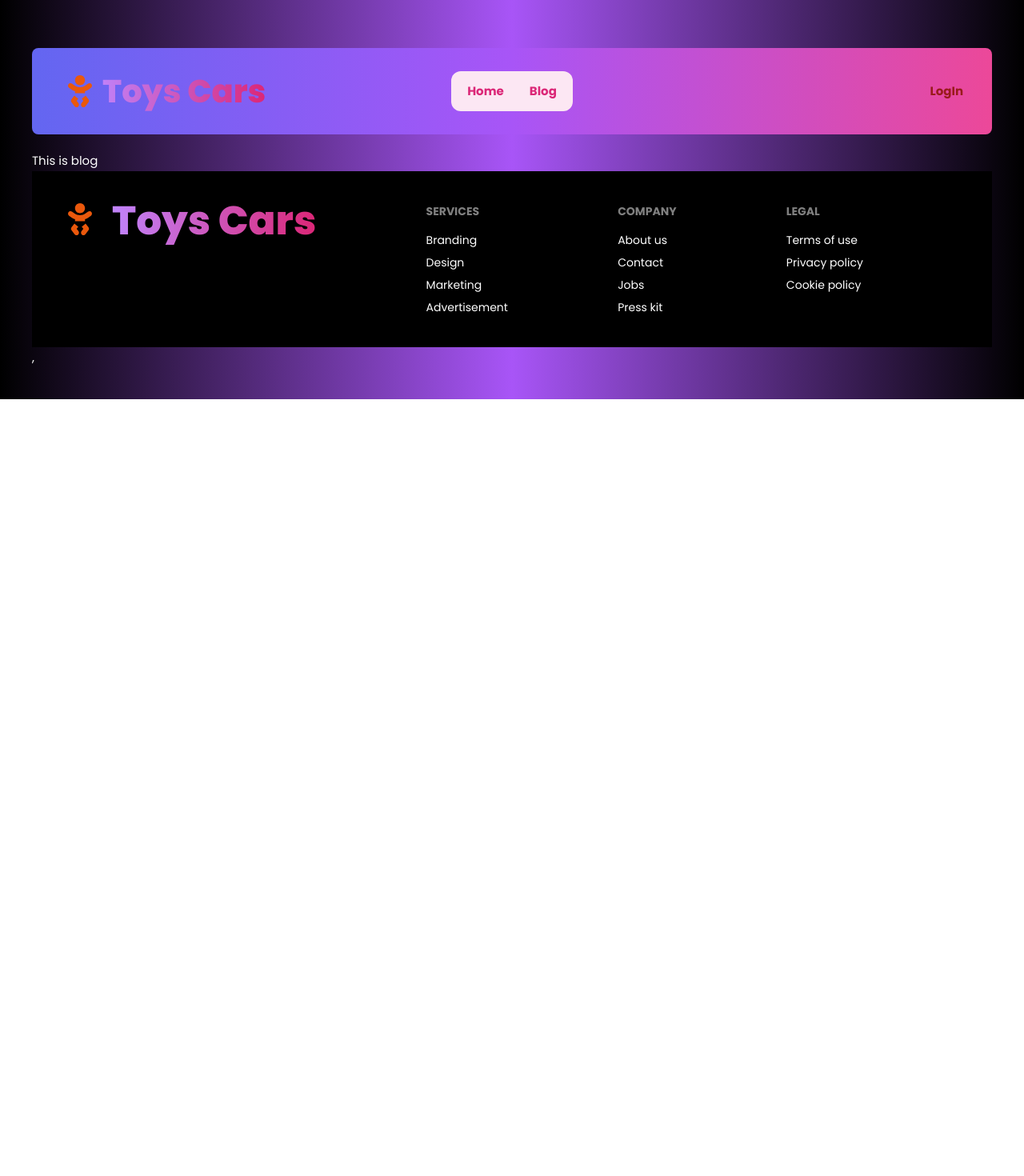
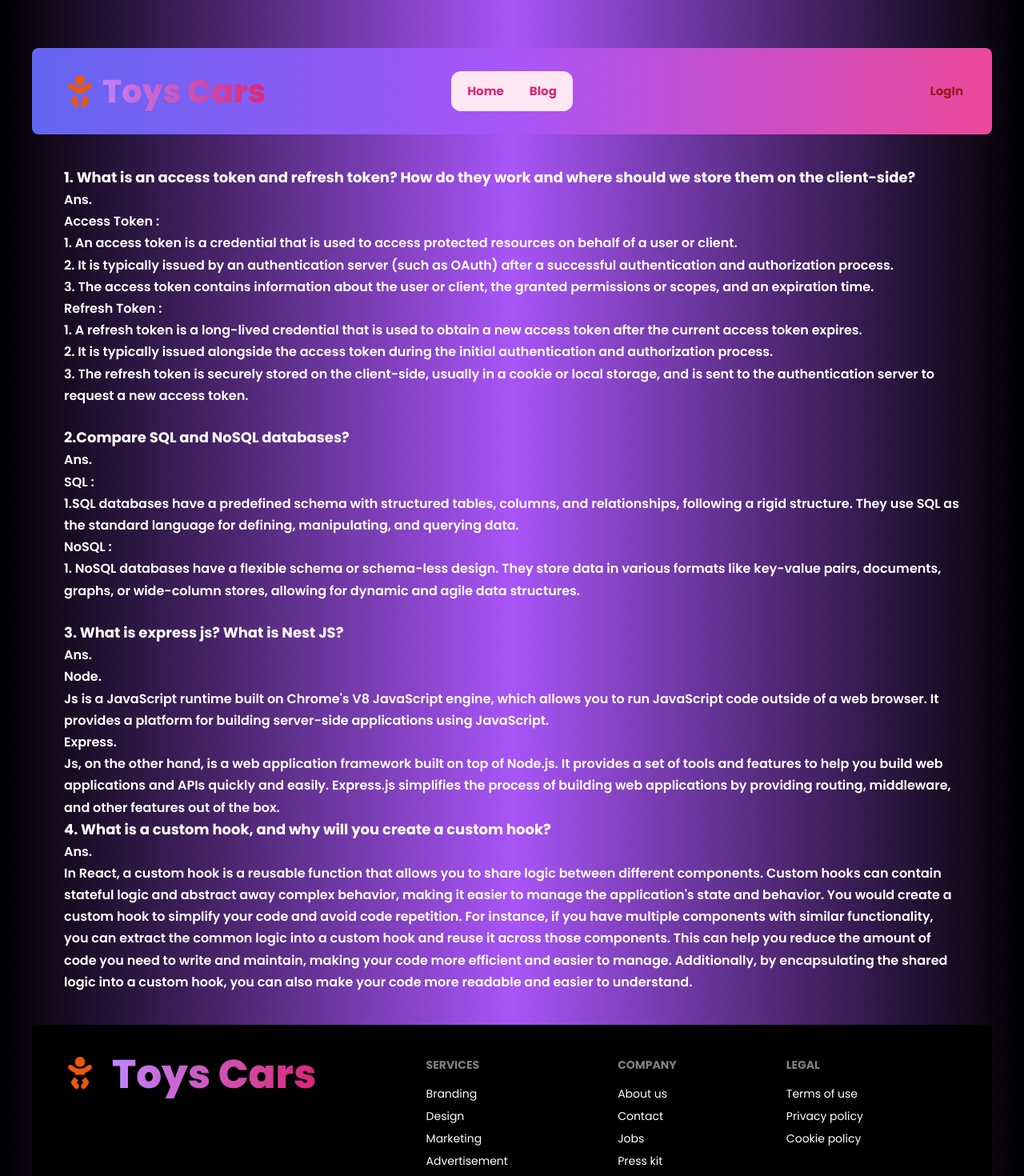
Before and after one commit to Yeasin1020/Simple-Toy-Cars-Marketplace, a React (Vite) app: page /blog in a window 1280 px wide. Shown: the top 1470 px of the page at 80% size. Before the commit the page ends 800 px from the top, so only its background shows below. Built offline with nearby package versions, Linux system fonts and the light colour scheme; no server answers.

Commit message:
topCategory done

```diff
--- a/src/pages/AllToys/AllToys.jsx
+++ b/src/pages/AllToys/AllToys.jsx
@@ -29,7 +29,7 @@ const AllToys = () => {
 
   return (
     <div>
-      <div className="text-center p-5">
+      <div className="text-center  p-5">
         <input
           onChange={(s) => setSearch(s.target.value)}
           type="text"
@@ -48,12 +48,12 @@ const AllToys = () => {
           <thead>
             <tr>
               <th></th>
-              <th>Name</th>
-              <th>Sub-category</th>
-              <th>Toy Name</th>
-              <th>Price</th>
-              <th>Available Quantity</th>
-              <th>Button</th>
+              <th className="text-black">Name</th>
+              <th className="text-black">Sub-category</th>
+              <th className="text-black">Toy Name</th>
+              <th className="text-black">Price</th>
+              <th className="text-black">Available Quantity</th>
+              <th className="text-black">Button</th>
             </tr>
           </thead>
           <tbody>
--- a/src/pages/AllToysData/AllToysData.jsx
+++ b/src/pages/AllToysData/AllToysData.jsx
@@ -17,12 +17,12 @@ const AllToysData = ({ allToy, index}) => {
   } = allToy || {};
   return (
     <tr>
-      <th>{index + 1}</th>
-      <td className=" font-semibold">{text}</td>
-      <td className=" font-semibold">{category}</td>
-      <td className=" font-semibold">{ToysName}</td>
-      <td className=" font-semibold">{Price}</td>
-      <td className=" font-semibold">{AvailableQuantity}</td>
+      <th className="text-black">{index + 1}</th>
+      <td className=" font-semibold text-black">{text}</td>
+      <td className=" font-semibold text-black">{category}</td>
+      <td className=" font-semibold text-black">{ToysName}</td>
+      <td className=" font-semibold text-black">{Price}</td>
+      <td className=" font-semibold text-black">{AvailableQuantity}</td>
       <th>
         <Link to={`/singleToy/${_id}`}>
           <button
--- a/src/pages/Blog/Blog.jsx
+++ b/src/pages/Blog/Blog.jsx
@@ -1,11 +1,91 @@
+const Blog = () => {
+  return (
+    <div>
+      <div className="m-10">
+        <h2 className=" text-lg font-bold">
+          1. What is an access token and refresh token? How do they work and
+          where should we store them on the client-side?
+        </h2>
+        <p className=" font-semibold">
+          Ans. <br />
+          Access Token : <br />
+          1. An access token is a credential that is used to access protected
+          resources on behalf of a user or client. <br></br>
+          2. It is typically issued by an authentication server (such as OAuth)
+          after a successful authentication and authorization process. <br></br>
+          3. The access token contains information about the user or client, the
+          granted permissions or scopes, and an expiration time. <br></br>
+          Refresh Token : <br />
+          1. A refresh token is a long-lived credential that is used to obtain a
+          new access token after the current access token expires. <br></br>
+          2. It is typically issued alongside the access token during the
+          initial authentication and authorization process. <br></br>
+          3. The refresh token is securely stored on the client-side, usually in
+          a cookie or local storage, and is sent to the authentication server to
+          request a new access token. <br></br>
+        </p>
 
+        <br />
+        <h2 className=" text-lg font-bold">
+          2.Compare SQL and NoSQL databases?
+        </h2>
 
-const Blog = () => {
-	return (
-		<div>
-			<h2>This is blog</h2>
-		</div>
-	);
+        <p className=" font-semibold">
+          Ans. <br />
+          SQL : <br />
+          1.SQL databases have a predefined schema with structured tables,
+          columns, and relationships, following a rigid structure. They use SQL
+          as the standard language for defining, manipulating, and querying
+          data. <br></br>
+          NoSQL : <br />
+          1. NoSQL databases have a flexible schema or schema-less design. They
+          store data in various formats like key-value pairs, documents, graphs,
+          or wide-column stores, allowing for dynamic and agile data structures.{" "}
+          <br></br>
+        </p>
+
+        <br />
+        <h2 className=" text-lg font-bold">
+          3.  What is express js? What is Nest JS?
+        </h2>
+        <p className=" font-semibold">
+          Ans. <br />
+          Node.
+          <br />
+          Js is a JavaScript runtime built on Chrome's V8 JavaScript engine,
+          which allows you to run JavaScript code outside of a web browser. It
+          provides a platform for building server-side applications using
+          JavaScript.
+          <br />
+          Express.
+          <br />
+          Js, on the other hand, is a web application framework built on top of
+          Node.js. It provides a set of tools and features to help you build web
+          applications and APIs quickly and easily. Express.js simplifies the
+          process of building web applications by providing routing, middleware,
+          and other features out of the box.
+        </p>
+        <h2 className=" text-lg font-bold">
+          4. What is a custom hook, and why will you create a custom hook?
+        </h2>
+        <p className=" font-semibold">
+          Ans. <br />
+          In React, a custom hook is a reusable function that allows you to
+          share logic between different components. Custom hooks can contain
+          stateful logic and abstract away complex behavior, making it easier to
+          manage the application's state and behavior. You would create a custom
+          hook to simplify your code and avoid code repetition. For instance, if
+          you have multiple components with similar functionality, you can
+          extract the common logic into a custom hook and reuse it across those
+          components. This can help you reduce the amount of code you need to
+          write and maintain, making your code more efficient and easier to
+          manage. Additionally, by encapsulating the shared logic into a custom
+          hook, you can also make your code more readable and easier to
+          understand.
+        </p>
+      </div>
+    </div>
+  );
 };
 
 export default Blog;
--- a/src/pages/Home/Home/Tabs/Tabs.jsx
+++ b/src/pages/Home/Home/Tabs/Tabs.jsx
@@ -22,7 +22,7 @@ const AllTabs = () => {
   // console.log(result)
   return (
     <div>
-      <h1 className="text-center font-bold text-[40px] mt-5 mb-5">Toys Category</h1>
+      <h1 className="text-center font-bold text-[40px] mt-5 mb-[100px]">Toys Category</h1>
       <div className="text-center">
         <button
           onClick={() => handleTabClick("SportsCar")}
--- /dev/null
+++ b/src/pages/Home/Home/TopCategory/TopCategory.css
@@ -0,0 +1,5 @@
+body{
+	margin:0;
+	padding:0;
+	font-family:cursive;
+  }
--- a/src/pages/Home/Home/ToysData/ToysData.jsx
+++ b/src/pages/Home/Home/ToysData/ToysData.jsx
@@ -5,14 +5,12 @@ import { AuthContext } from "../../../../provider/AuthProvider";
 import { Link } from "react-router-dom";
 import { Toaster, toast } from "react-hot-toast";
 
-
 const ToysData = ({ toysCar }) => {
   const { user } = useContext(AuthContext);
 
   const handleTost = () => {
     if (!user) {
-      return toast.error("This didn't work.",{duration:2000})
-
+      return toast.error("You have must login now", { duration: 3000 });
     }
   };
 
@@ -64,7 +62,6 @@ const ToysData = ({ toysCar }) => {
               View Details
             </button>
           </Link>
-
         </div>
       </div>
       <Toaster />
--- a/src/pages/Home/Signup/SignUp.jsx
+++ b/src/pages/Home/Signup/SignUp.jsx
@@ -40,7 +40,7 @@ const SignUp = () => {
 
 
 	return (
-		<div className="bg-gray-50  mb-10 mt-10">
+		<div className="  mb-24 mt-10">
         <div className="flex flex-col items-center justify-center px-6 py-8 mx-auto md:h-screen lg:py-0">
           <a
             href="#"
--- a/src/pages/Login/LogIn.jsx
+++ b/src/pages/Login/LogIn.jsx
@@ -50,7 +50,7 @@ const LogIn = () => {
 
   return (
     <div className="">
-      <section className="bg-gray-50  mb-10 mt-10">
+      <section className=" mb-10 mt-10">
         <div className="flex flex-col items-center justify-center px-6 py-8 mx-auto md:h-screen lg:py-0">
           <a
             href="#"
--- a/src/pages/Shared/NavBar/NavBar.jsx
+++ b/src/pages/Shared/NavBar/NavBar.jsx
@@ -57,9 +57,9 @@ const NavBar = () => {
             </li>
           </ul>
         </div>
-        <Link className="ml-5  normal-case text-xl  ">
+        <button className="ml-5  normal-case text-xl  ">
         <FaBaby className="h-10 w-10 text-orange-600"></FaBaby>
-        </Link>
+        </button>
         <h1 className=" lg:text-[40px] pl-2 font-extrabold text-transparent bg-clip-text bg-gradient-to-r from-purple-400 to-pink-600">Toys Cars</h1>
       </div>
       <div className="navbar-center hidden lg:flex bg-pink-100 rounded-xl">
```
Also changed, not shown: src/pages/Home/Home/TopCategory/TopCategory.jsx (+99 -28 lines), src/pages/MyToys/MyToys.jsx (+15 -15 lines).
